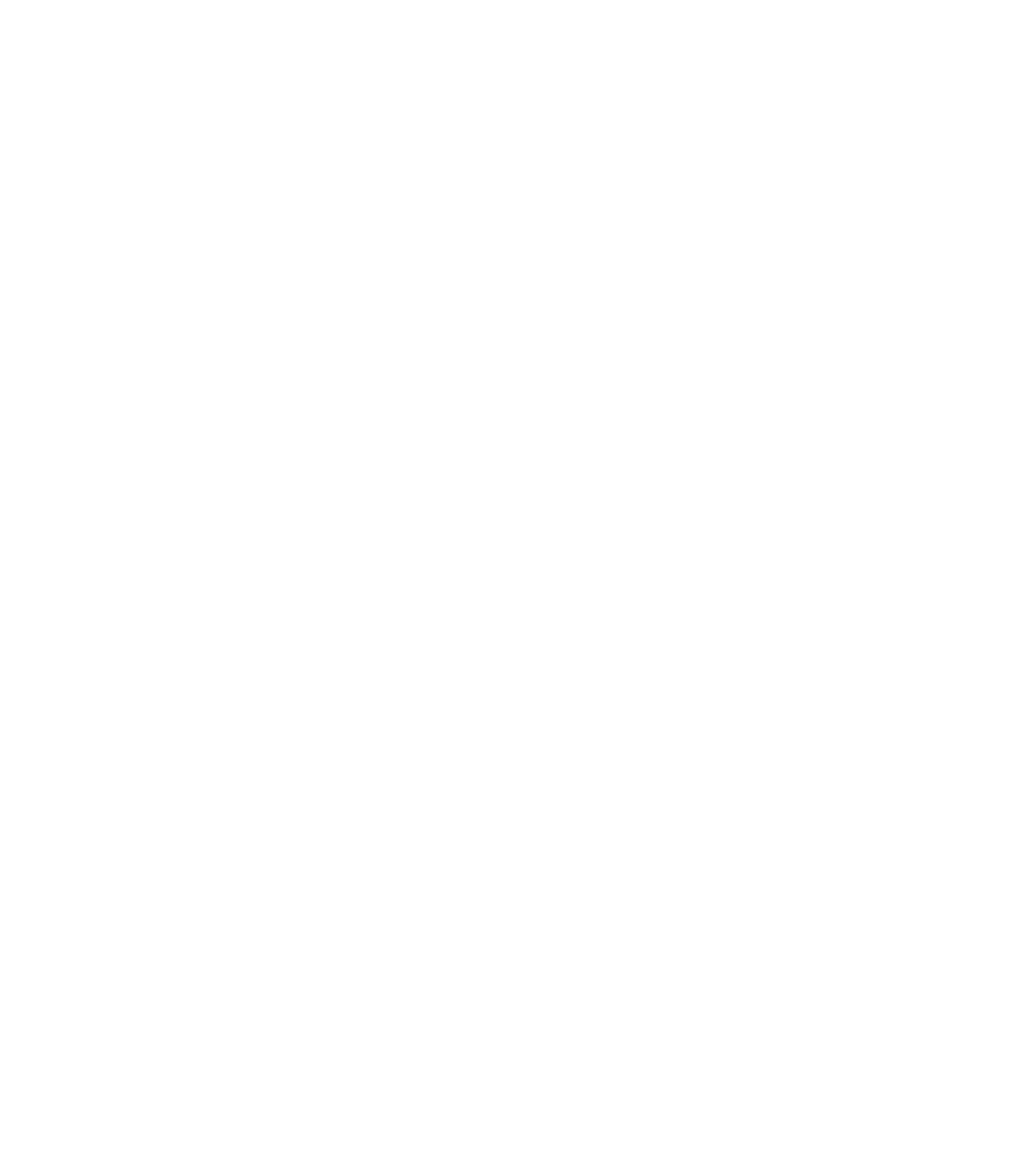
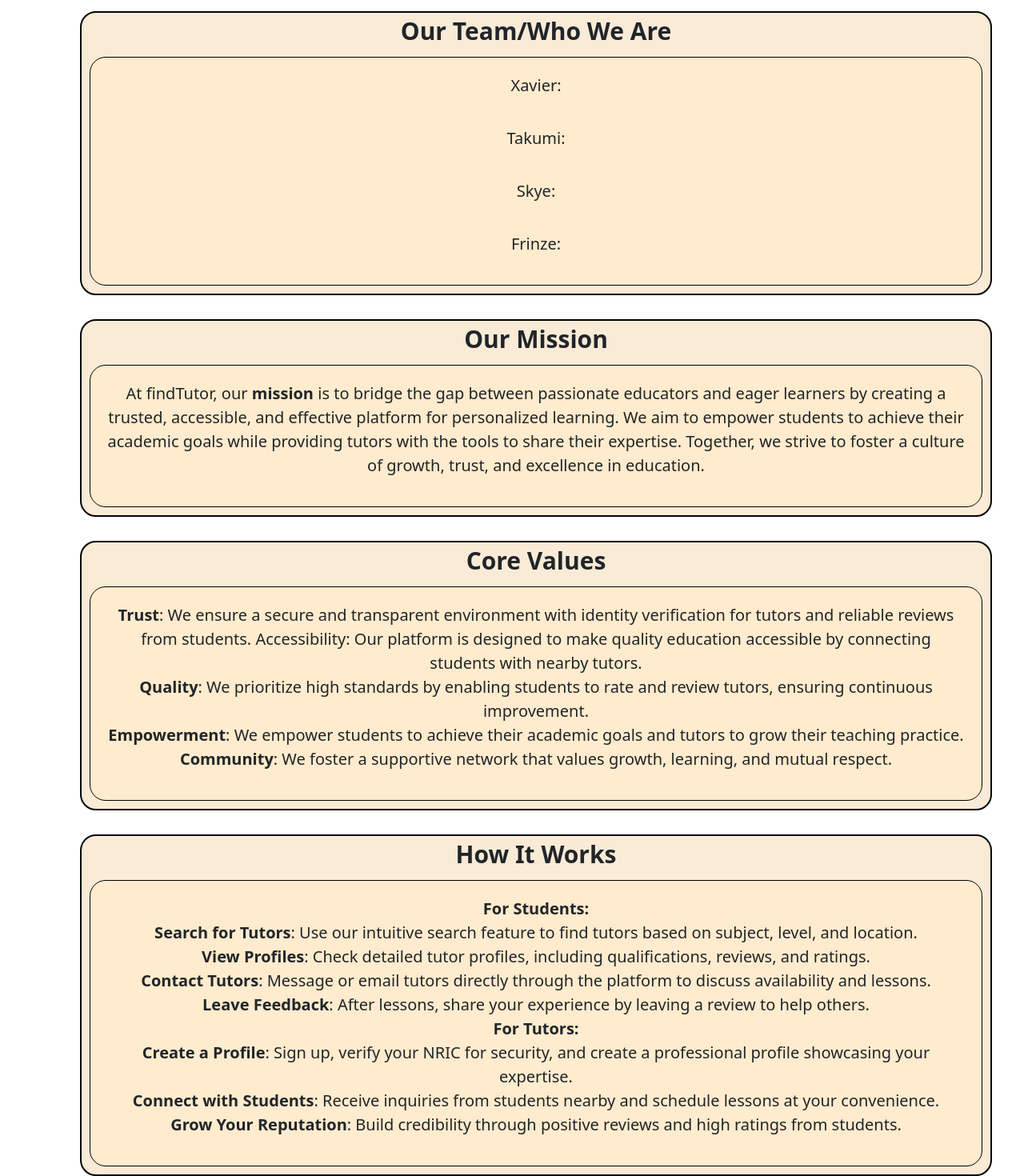
Before and after one commit to XaviersHub/TutorWebpage, a React (Vite) app: page /about in a window 1280 px wide. Shown: the part 214-1684 px from the top of the page at 80% size. Before the commit the page ends 800 px from the top, so only its background shows below. Built offline with nearby package versions, Linux system fonts and the light colour scheme.

Commit message:
🤖🤖 2nd Commit: Add About Us page 🤖🤖

```diff
--- a/src/components/styles/HeaderSec.css
+++ b/src/components/styles/HeaderSec.css
@@ -1,5 +1,5 @@
 .hero_title{
-    font-size: 130px;
+    font-size: 100px;
 }
 .searchbarcontainer{
     padding: 1rem !important;
@@ -21,3 +21,34 @@
     font-size: 30px;
     align-items: center;
 }
+.card-title{
+    border: black 2px solid;
+    background-color: antiquewhite;
+    border-radius: 20px;
+    font-size: 30px;
+    text-align: center;
+    margin: 30px ;
+    width: 100%;
+}
+.cards{
+    border: black 1px solid;
+    background-color: blanchedalmond;
+    padding: 10px;
+    margin: 10px;
+    border-radius: 20px;
+}
+.cardtext{
+    font-size: 20px;
+    text-align: center;
+    padding: 10px;
+
+}
+.cardrow{
+    --bs-gutter-x: 1.5rem;
+    --bs-gutter-y: 0;
+    display:block;
+    margin-top: calc(-1* var(--bs-gutter-y));
+    margin-right: calc(-0.5* var(--bs-gutter-x));
+    margin-left: calc(-0.5* var(--bs-gutter-x));
+
+}
--- a/src/pages/AboutUs.tsx
+++ b/src/pages/AboutUs.tsx
@@ -1,10 +1,116 @@
 import React from "react";
+import SearchBar from "../components/SearchBar";
+import AccountWidget from "../components/AccountWidget";
+import NavBar from "../components/NavBar";
+import "../components/styles/HeaderSec.css";
 
 const AboutUs = () => {
   return (
     <div>
-      <h1>About Us</h1>
-      <p>This is the about us page</p>
+      <div
+        className="d-flex justify-content-between"
+        style={{ backgroundColor: "#BDEDF2" }}
+      >
+        <SearchBar />
+        <AccountWidget />
+      </div>
+      <NavBar />
+      <div className="container mt-4">
+        <div className="cardrow align-items-center">
+          <div className="card-title">
+            <strong>Our Team/Who We Are</strong>
+            <div className="cards">
+              <p className="cardtext">Xavier:</p>
+              <p className="cardtext">Takumi:</p>
+              <p className="cardtext">Skye:</p>
+              <p className="cardtext">Frinze:</p>
+            </div>
+          </div>
+          <div className="card-title">
+            <strong>Our Mission</strong>
+            <div className="cards">
+              <p className="cardtext">
+                At findTutor, our <strong>mission</strong> is to bridge the gap
+                between passionate educators and eager learners by creating a
+                trusted, accessible, and effective platform for personalized
+                learning. We aim to empower students to achieve their academic
+                goals while providing tutors with the tools to share their
+                expertise. Together, we strive to foster a culture of growth,
+                trust, and excellence in education.
+              </p>
+            </div>
+          </div>
+          <div className="card-title">
+            <strong>Core Values</strong>
+            <div className="cards">
+              <p className="cardtext">
+                <div>
+                  <strong>Trust</strong>: We ensure a secure and transparent
+                  environment with identity verification for tutors and reliable
+                  reviews from students. Accessibility: Our platform is designed
+                  to make quality education accessible by connecting students
+                  with nearby tutors.{" "}
+                </div>
+                <div>
+                  <strong>Quality</strong>: We prioritize high standards by
+                  enabling students to rate and review tutors, ensuring
+                  continuous improvement.{" "}
+                </div>
+                <div>
+                  <strong>Empowerment</strong>: We empower students to achieve
+                  their academic goals and tutors to grow their teaching
+                  practice.{" "}
+                </div>
+                <div>
+                  <strong>Community</strong>: We foster a supportive network
+                  that values growth, learning, and mutual respect.
+                </div>
+              </p>
+            </div>
+          </div>
+          <div className="card-title">
+            <strong>How It Works</strong>
+            <div className="cards">
+              <p className="cardtext">
+                <strong>For Students:</strong>
+                <div>
+                  <strong>Search for Tutors</strong>: Use our intuitive search
+                  feature to find tutors based on subject, level, and location.
+                  <div>
+                    <strong>View Profiles</strong>: Check detailed tutor
+                    profiles, including qualifications, reviews, and ratings.{" "}
+                  </div>
+                  <div>
+                    <strong>Contact Tutors</strong>: Message or email tutors
+                    directly through the platform to discuss availability and
+                    lessons.{" "}
+                  </div>
+                  <div>
+                    <strong>Leave Feedback</strong>: After lessons, share your
+                    experience by leaving a review to help others.
+                  </div>
+                </div>
+                <strong>For Tutors:</strong>
+                <div>
+                  <strong>Create a Profile</strong>: Sign up, verify your NRIC
+                  for security, and create a professional profile showcasing
+                  your expertise.
+                  <div>
+                    <strong>Connect with Students</strong>: Receive inquiries
+                    from students nearby and schedule lessons at your
+                    convenience.
+                  </div>
+                  <div>
+                    {" "}
+                    <strong>Grow Your Reputation</strong>: Build credibility
+                    through positive reviews and high ratings from students.{" "}
+                  </div>
+                </div>
+              </p>
+            </div>
+          </div>
+        </div>
+      </div>
     </div>
   );
 };
--- a/src/pages/Contact.tsx
+++ b/src/pages/Contact.tsx
@@ -1,7 +1,21 @@
 import React from "react";
+import SearchBar from "../components/SearchBar";
+import AccountWidget from "../components/AccountWidget";
+import NavBar from "../components/NavBar";
 
 const Contact = () => {
-  return <div></div>;
+  return (
+    <div>
+      <div
+        className="d-flex justify-content-between"
+        style={{ backgroundColor: "#BDEDF2" }}
+      >
+        <SearchBar />
+        <AccountWidget />
+      </div>
+      <NavBar />
+    </div>
+  );
 };
 
 export default Contact;
--- a/src/pages/FAQ.tsx
+++ b/src/pages/FAQ.tsx
@@ -1,7 +1,21 @@
 import React from "react";
+import SearchBar from "../components/SearchBar";
+import AccountWidget from "../components/AccountWidget";
+import NavBar from "../components/NavBar";
 
 const FAQ = () => {
-  return <div></div>;
+  return (
+    <div>
+      <div
+        className="d-flex justify-content-between"
+        style={{ backgroundColor: "#BDEDF2" }}
+      >
+        <SearchBar />
+        <AccountWidget />
+      </div>
+      <NavBar />
+    </div>
+  );
 };
 
 export default FAQ;
--- a/src/pages/Reviews.tsx
+++ b/src/pages/Reviews.tsx
@@ -1,7 +1,21 @@
 import React from "react";
+import SearchBar from "../components/SearchBar";
+import AccountWidget from "../components/AccountWidget";
+import NavBar from "../components/NavBar";
 
 const Reviews = () => {
-  return <div></div>;
+  return (
+    <div>
+      <div
+        className="d-flex justify-content-between"
+        style={{ backgroundColor: "#BDEDF2" }}
+      >
+        <SearchBar />
+        <AccountWidget />
+      </div>
+      <NavBar />
+    </div>
+  );
 };
 
 export default Reviews;
```
